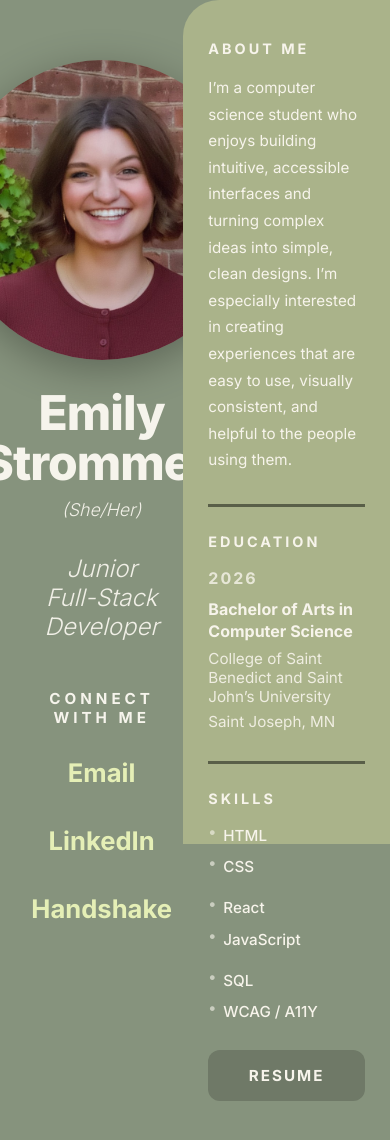
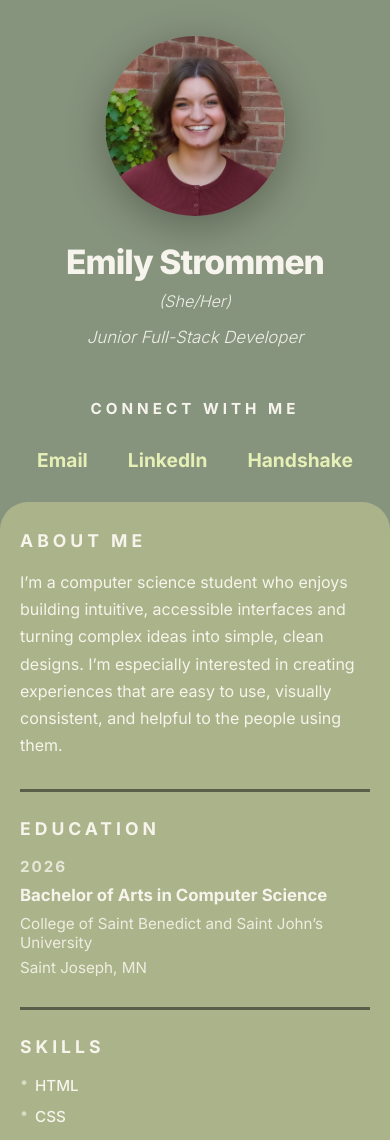
Before and after one commit to Estrommen/estrommen.github.io, a plain HTML site: page index.html in a window 390 px wide. Shown: the top 1140 px of the page. Before the commit the page ends 1101 px from the top, so only its background shows below. Drawn offline with Linux system fonts and the light colour scheme.

Commit message:
Testing to see if I fixed things for my phone.

```diff
--- a/styles.css
+++ b/styles.css
@@ -266,48 +266,115 @@ hr {
   }
 }
 
-/* tablet and smaller screens */
+/* tablet and down */
 @media (max-width: 900px) {
+  .page {
+    flex-direction: column; /* puts left panel on top, right panel underneath */
+    height: auto;
+  }
+
+  .left-panel,
   .right-panel {
     width: 100%;
+  }
+
+  .left-panel {
+    padding: 50px 24px 30px;
+  }
+
+  .right-panel {
+    margin: 0;
+    min-height: auto;
+    height: auto;
+    overflow: visible;
     border-top-left-radius: 36px;
     border-bottom-left-radius: 0;
-    padding: 40px 25px 36px;
-    height: auto;
-    margin: 0;
+    border-top-right-radius: 36px;
+    padding: 36px 24px 32px;
   }
 
   .timeline-row {
     flex-direction: column;
-    gap: 10px;
+    gap: 8px;
   }
 
   .skills-grid {
-    flex-direction: column;
-    gap: 10px;
+    flex-wrap: wrap;
+    justify-content: flex-start;
+    gap: 32px;
+  }
+
+  .resume-button {
+    margin-top: 24px;
   }
 }
 
 /* smaller phones */
 @media (max-width: 600px) {
-  .section-label {
-    font-size: 0.9rem;
-    letter-spacing: 3px;
+  .page {
+    height: auto;
   }
 
-  .about-text,
+  .left-panel {
+    padding: 36px 20px 24px;
+  }
+
+  .right-panel {
+    padding: 28px 20px 28px;
+    border-top-left-radius: 28px;
+    border-top-right-radius: 28px;
+  }
+
+  .profile-image {
+    width: 180px;
+    height: 180px;
+  }
+
+  .name {
+    font-size: 2.1rem;
+    line-height: 1.1;
+  }
+
+  .pronouns {
+    font-size: 1rem;
+    margin-bottom: 16px;
+  }
+
+  .title {
+    font-size: 1.05rem;
+    margin-bottom: 24px;
+  }
+
+  .social-icons {
+    gap: 20px;
+  }
+
+  .social-icons a {
+    font-size: 1.2rem;
+  }
+
+  .about-text {
+    font-size: 1rem;
+    line-height: 1.7;
+  }
+
+  .details h3 {
+    font-size: 1.05rem;
+  }
+
   .details p,
+  .year,
   .skills-grid li {
     font-size: 0.95rem;
   }
 
-  .details h3,
-  .year {
-    font-size: 1rem;
+  .skills-grid {
+    flex-direction: column;
+    gap: 6px;
   }
 
   .resume-button {
     font-size: 0.95rem;
-    padding: 16px;
+    padding: 14px;
   }
 }
```
